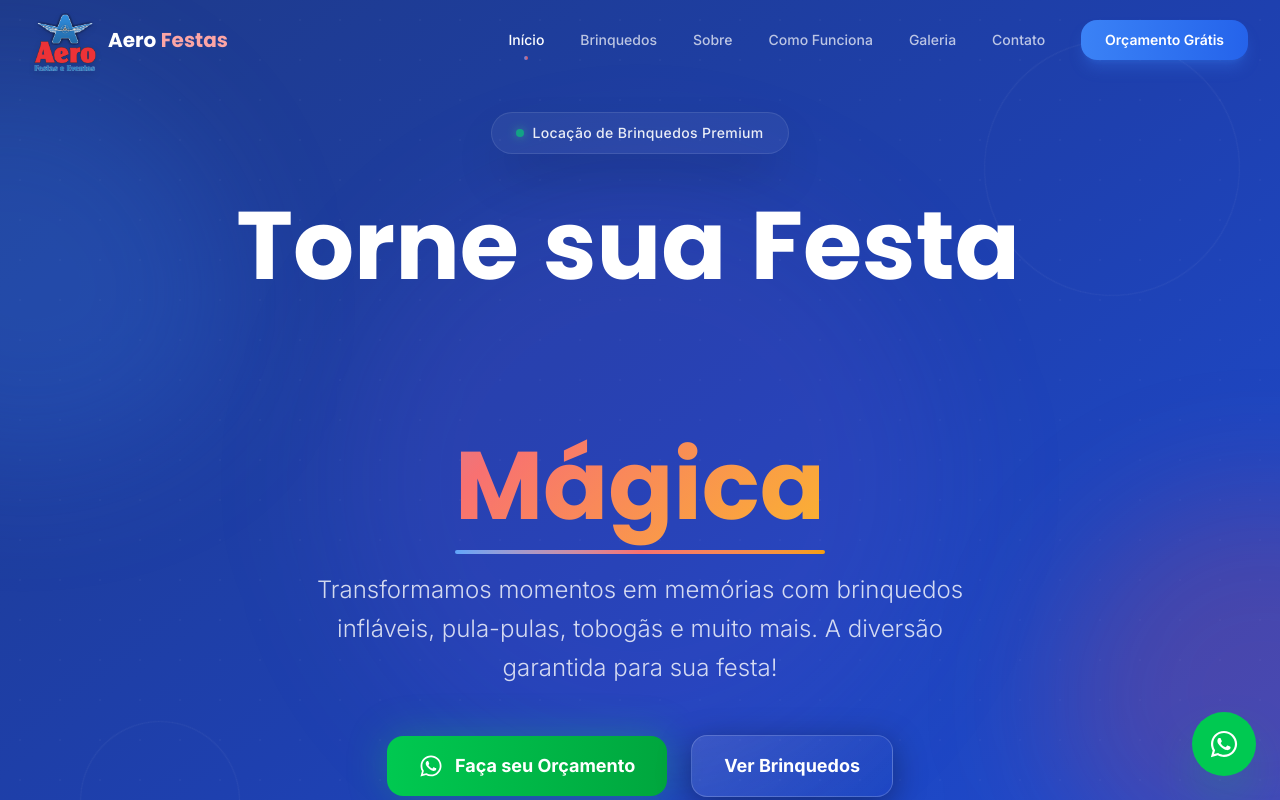
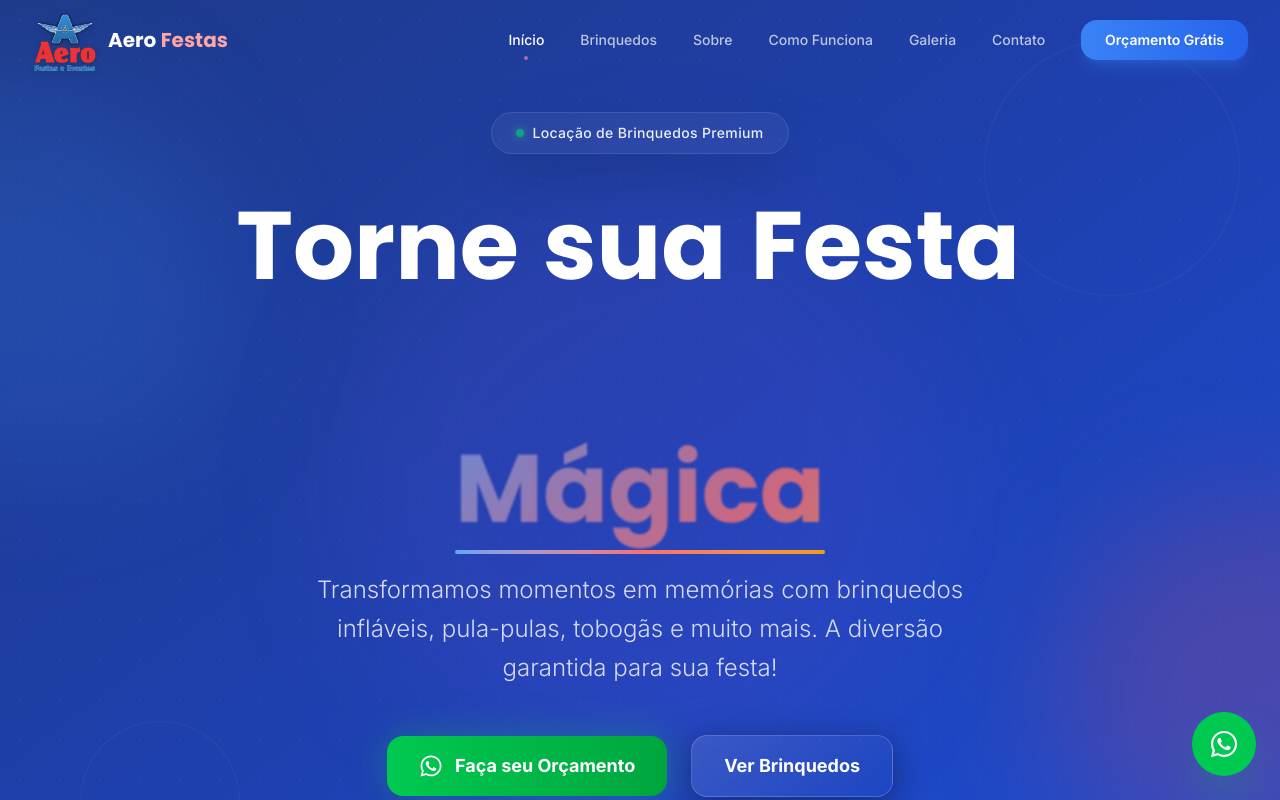
Before and after one commit to leandrokarlitos-collab/aero-festas, a Next.js app: page / in a window 1280 px wide. Shown: the top 800 px of the page. Built offline with nearby package versions, Linux system fonts and the light colour scheme.

Commit message:
fix: suavizar transicao das palavras

```diff
--- a/src/components/Hero.tsx
+++ b/src/components/Hero.tsx
@@ -31,7 +31,7 @@ export default function Hero() {
   useEffect(() => {
     const interval = setInterval(() => {
       setWordIndex((prev) => (prev + 1) % words.length);
-    }, 1500);
+    }, 2500);
     return () => clearInterval(interval);
   }, []);
 
@@ -140,10 +140,10 @@ export default function Hero() {
           <span className="relative inline-block">
             <motion.span
               key={wordIndex}
-              initial={{ opacity: 0, y: 20 }}
-              animate={{ opacity: 1, y: 0 }}
-              exit={{ opacity: 0, y: -20 }}
-              transition={{ duration: 0.3, ease: 'easeOut' }}
+              initial={{ opacity: 0, y: 15, filter: 'blur(4px)' }}
+              animate={{ opacity: 1, y: 0, filter: 'blur(0px)' }}
+              exit={{ opacity: 0, y: -15, filter: 'blur(4px)' }}
+              transition={{ duration: 0.8, ease: [0.16, 1, 0.3, 1] }}
               className="text-gradient inline-block"
               style={{
                 background: 'linear-gradient(135deg, #60a5fa, #f87171, #fbbf24)',
```
